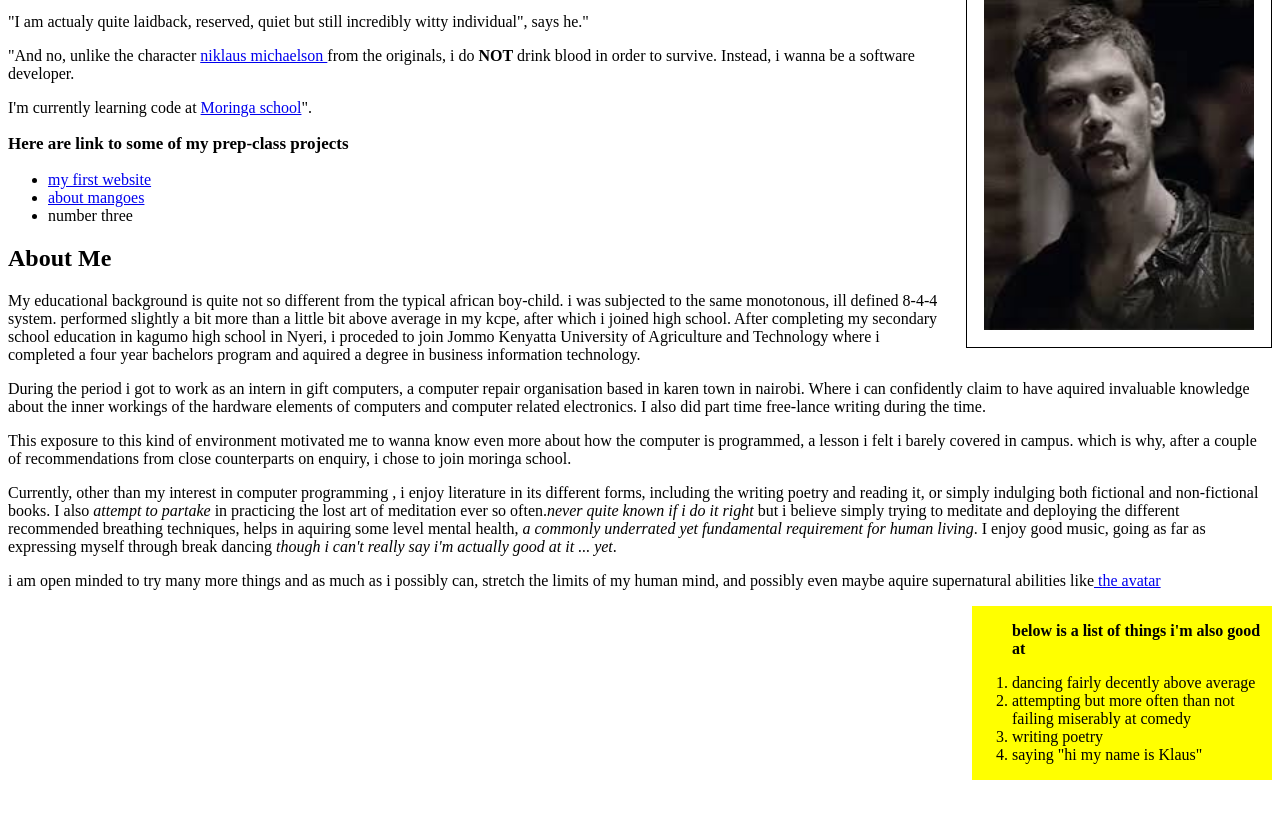
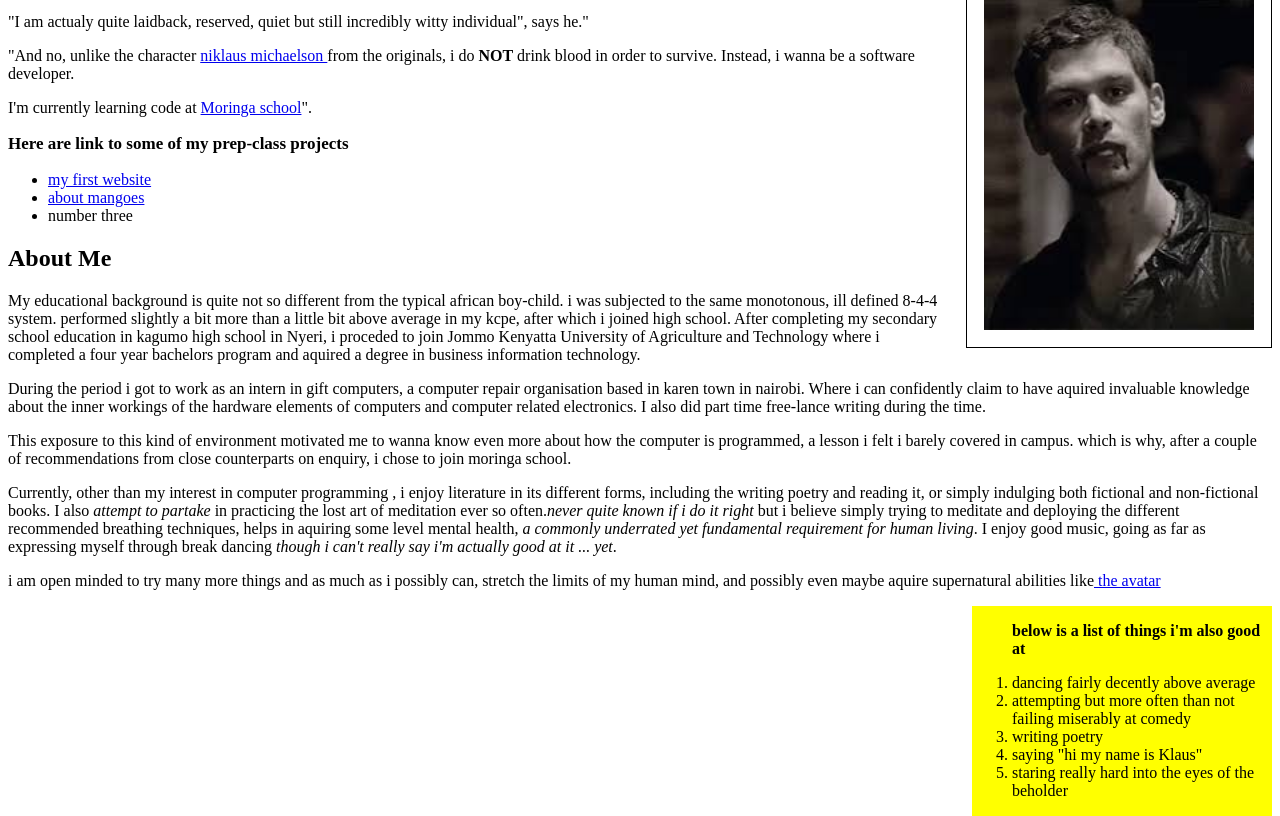
Before and after one commit to niklauspeter/niklauspeter-github.io, a plain HTML site: page index.html in a window 1280 px wide. Shown: the part 101-917 px from the top of the page. Before the commit the page ends 881 px from the top, so only its background shows below. Drawn offline with Linux system fonts and the light colour scheme.

Commit message:
add ordered list and sidebar

```diff
--- a/css/styles.css
+++ b/css/styles.css
@@ -28,6 +28,6 @@ Body{
 }
 .list{
   width: 300px;
-  float:right;
+  float : right;
   background-color: yellow;
 }
--- a/index.html
+++ b/index.html
@@ -46,6 +46,7 @@
           <li>attempting but more often than not failing miserably at comedy</li>
             <li>writing poetry</li>
               <li>saying "hi my name is Klaus"</li>
+              <li>staring really hard into the eyes of the beholder</li>
         </ol>
       </div>
 
```
